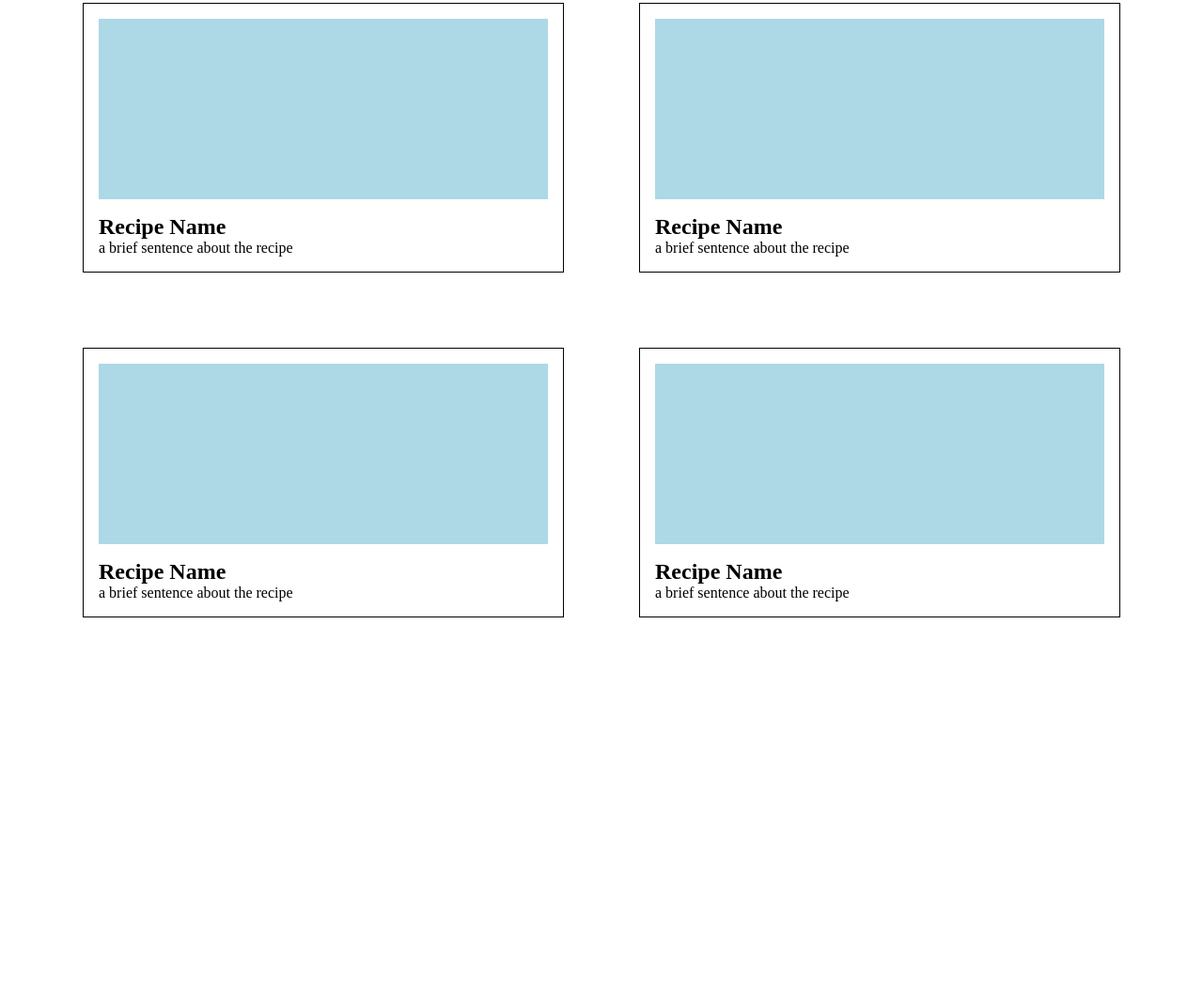
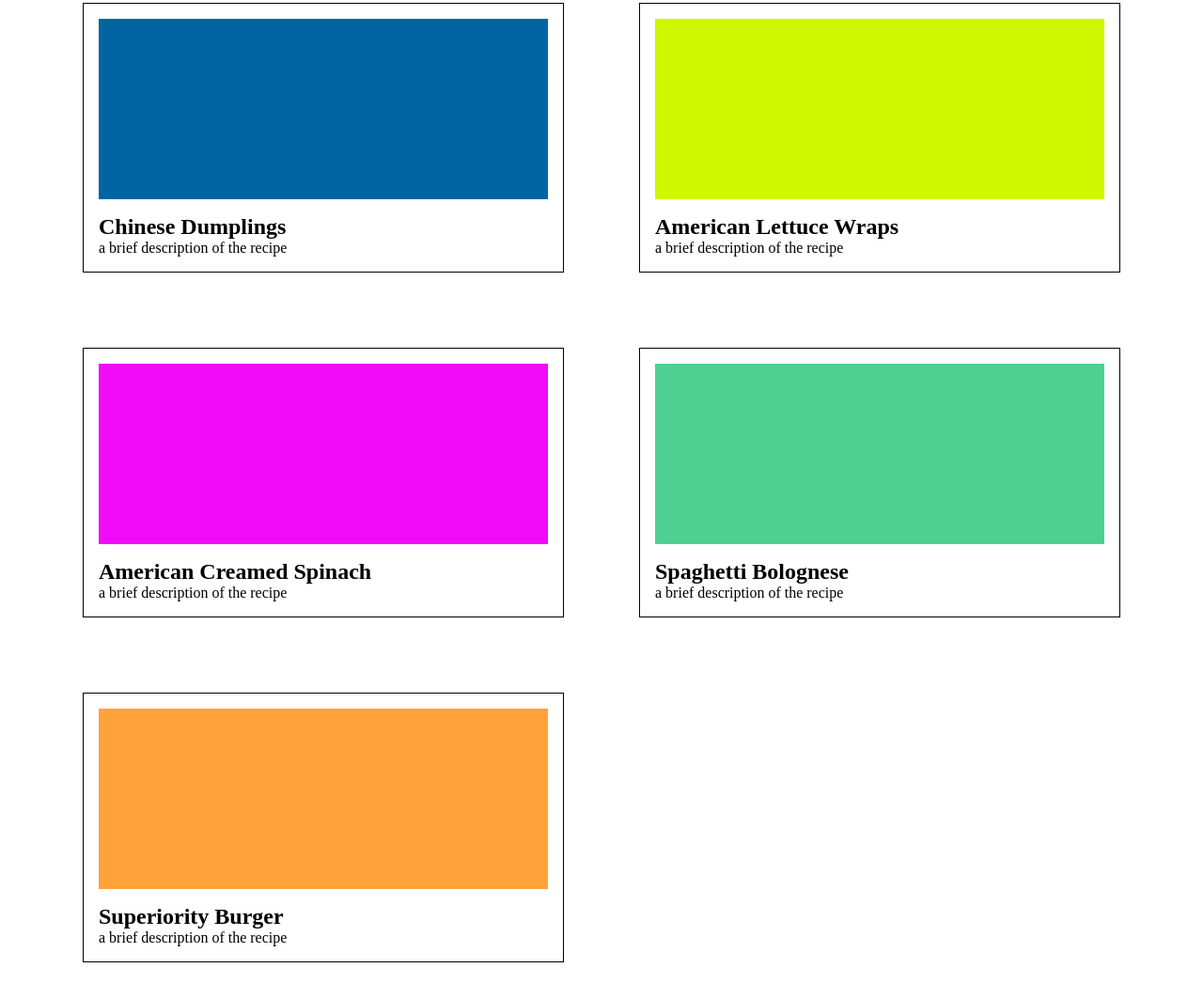
Before and after one commit to Rajanikanth0/odin-restaurant-page, a website built with webpack: page src/template.html in a window 1280 px wide. Shown: the part 1207-2270 px from the top of the page at 94% size. Before the commit the page ends 1952 px from the top, so only its background shows below. Built offline with nearby package versions, Linux system fonts and the light colour scheme.

Commit message:
feat: add proper card content and colors

```diff
--- /dev/null
+++ b/src/database/recipes.json
@@ -0,0 +1,57 @@
+[
+  {
+    "color": "#00a5e3",
+    "name": "Italian Pizza Margherita",
+    "description": "a brief description of the recipe"
+  },
+  {
+    "color": "#8dd7bf",
+    "name": "Japanese Sushi",
+    "description": "a brief description of the recipe"
+  },
+  {
+    "color": "#ff96c5",
+    "name": "Vietnamese Pho",
+    "description": "a brief description of the recipe"
+  },
+  {
+    "color": "#ff5768",
+    "name": "French Roast Chicken",
+    "description": "a brief description of the recipe"
+  },
+  {
+    "color": "#ffbf65",
+    "name": "Korean Fried Chicken",
+    "description": "a brief description of the recipe"
+  },
+  {
+    "color": "#ffd872",
+    "name": "Mexican Tacos",
+    "description": "a brief description of the recipe"
+  },
+  {
+    "color": "#0065a2",
+    "name": "Chinese Dumplings",
+    "description": "a brief description of the recipe"
+  },
+  {
+    "color": "#cff800",
+    "name": "American Lettuce Wraps",
+    "description": "a brief description of the recipe"
+  },
+  {
+    "color": "#f00cf9",
+    "name": "American Creamed Spinach",
+    "description": "a brief description of the recipe"
+  },
+  {
+    "color": "#4dd091",
+    "name": "Spaghetti Bolognese",
+    "description": "a brief description of the recipe"
+  },
+  {
+    "color": "#ffa23a",
+    "name": "Superiority Burger",
+    "description": "a brief description of the recipe"
+  }
+]
--- a/src/styles.css
+++ b/src/styles.css
@@ -64,7 +64,6 @@
 
 .image {
   height: 12rem;
-  background-color: lightblue;
 }
 
 .card {
--- a/src/tabs/menu.js
+++ b/src/tabs/menu.js
@@ -1,17 +1,20 @@
-function getCard() {
+import recipes from "../database/recipes.json";
+
+function getCard(recipe) {
   const card = document.createElement("div");
   card.classList.add("card");
 
   const image = document.createElement("div");
   image.classList.add("image");
+  image.style.backgroundColor = recipe.color;
 
   const title = document.createElement("h2");
   title.classList.add("title");
-  title.textContent = "Recipe Name";
+  title.textContent = recipe.name;
 
   const description = document.createElement("p");
   description.classList.add("description");
-  description.textContent = "a brief sentence about the recipe";
+  description.textContent = recipe.description;
 
   card.append(image, title, description);
 
@@ -24,8 +27,8 @@
   const menu = document.createElement("div");
   menu.classList.add("menu");
 
-  for (let n = 0; n < 10; n++) {
-    const card = getCard();
+  for (const recipe of recipes) {
+    const card = getCard(recipe);
     menu.appendChild(card);
   }
 
```
